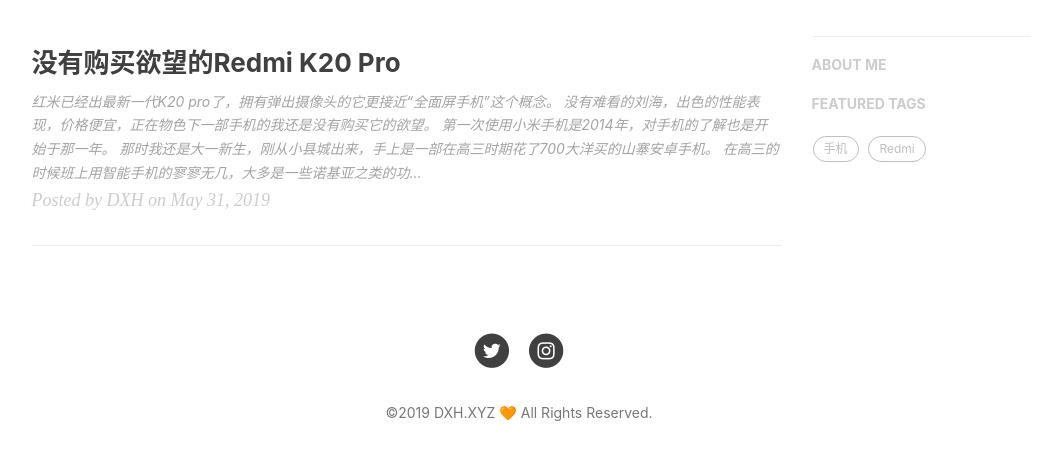
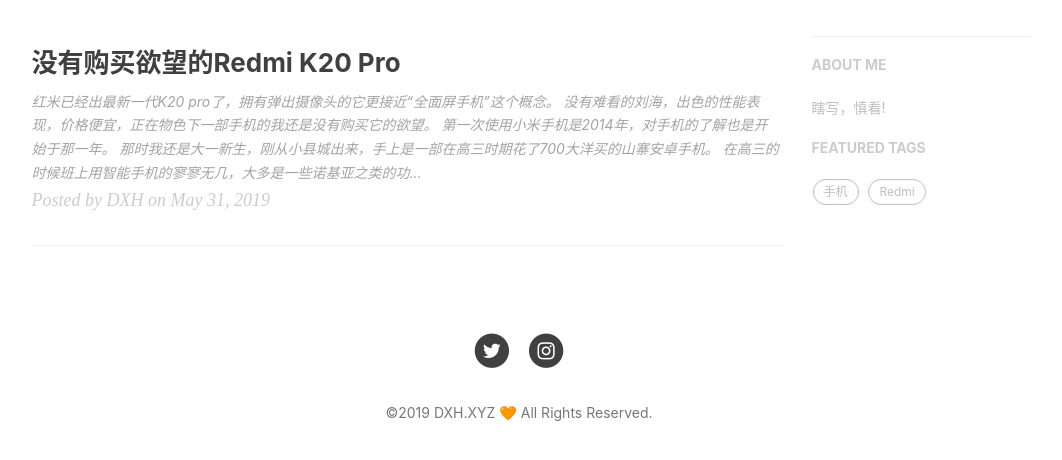
Before and after one commit to Devinteng/blog2, a Jekyll site: the page built from index.html, in a window 1280 px wide, cut to the strip 422-882 px from the top of the page. Shown: the whole strip, without its empty margins (136-1198 px from the left). Built offline with Jekyll 4.4.1, drawn with Linux system fonts in a browser that asks for light colours; nearby versions of some CDN libraries; the list of posts is cut into pages by our own code; comment, search, counter and statistics services are not loaded.

Commit message:
Update _config.yml

```diff
--- a/_config.yml
+++ b/_config.yml
@@ -75,7 +75,7 @@
 
 # Sidebar settings
 sidebar: true                           # whether or not using Sidebar.
-sidebar-about-description:
+sidebar-about-description: 瞎写，慎看!
 #sidebar-avatar:      # use absolute URL, seeing it's used in both `/` and `/about/`
 
 
```
